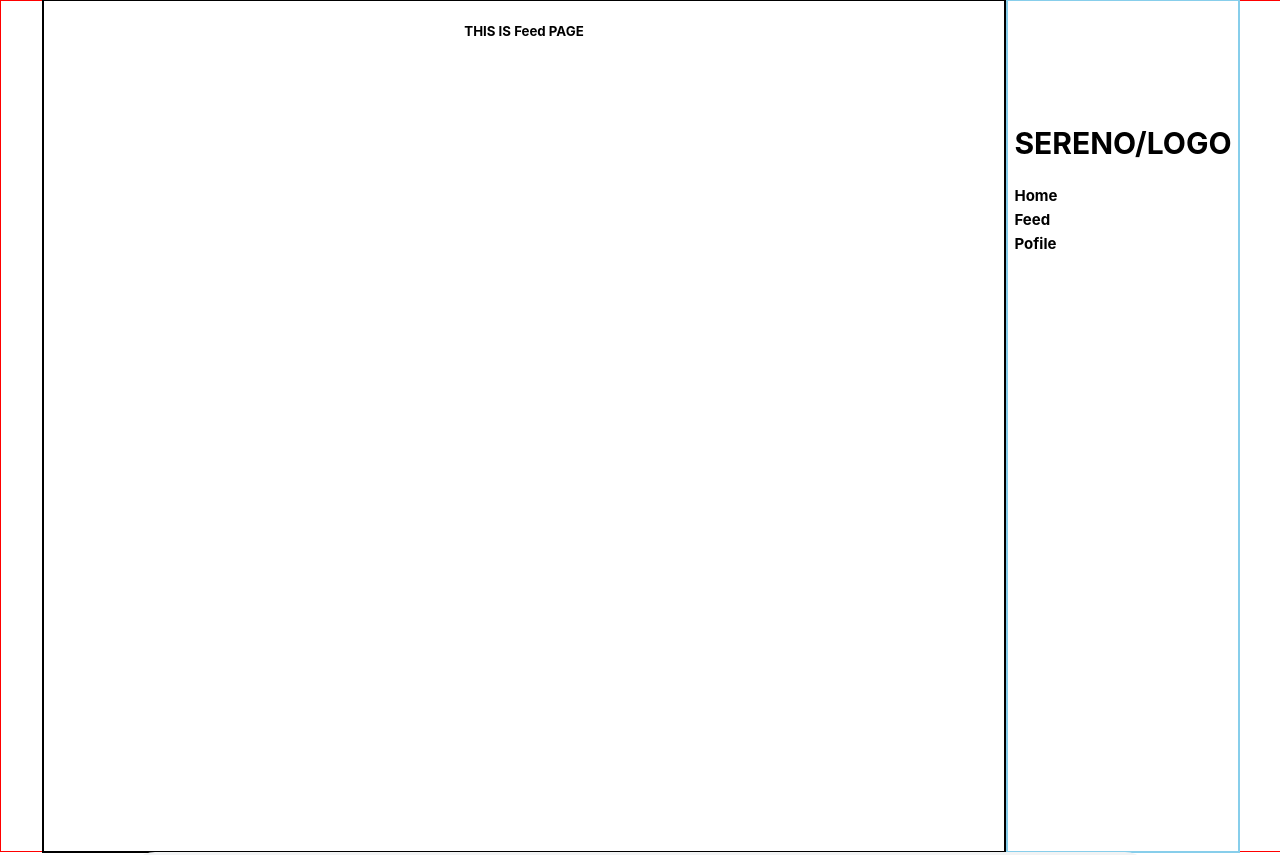
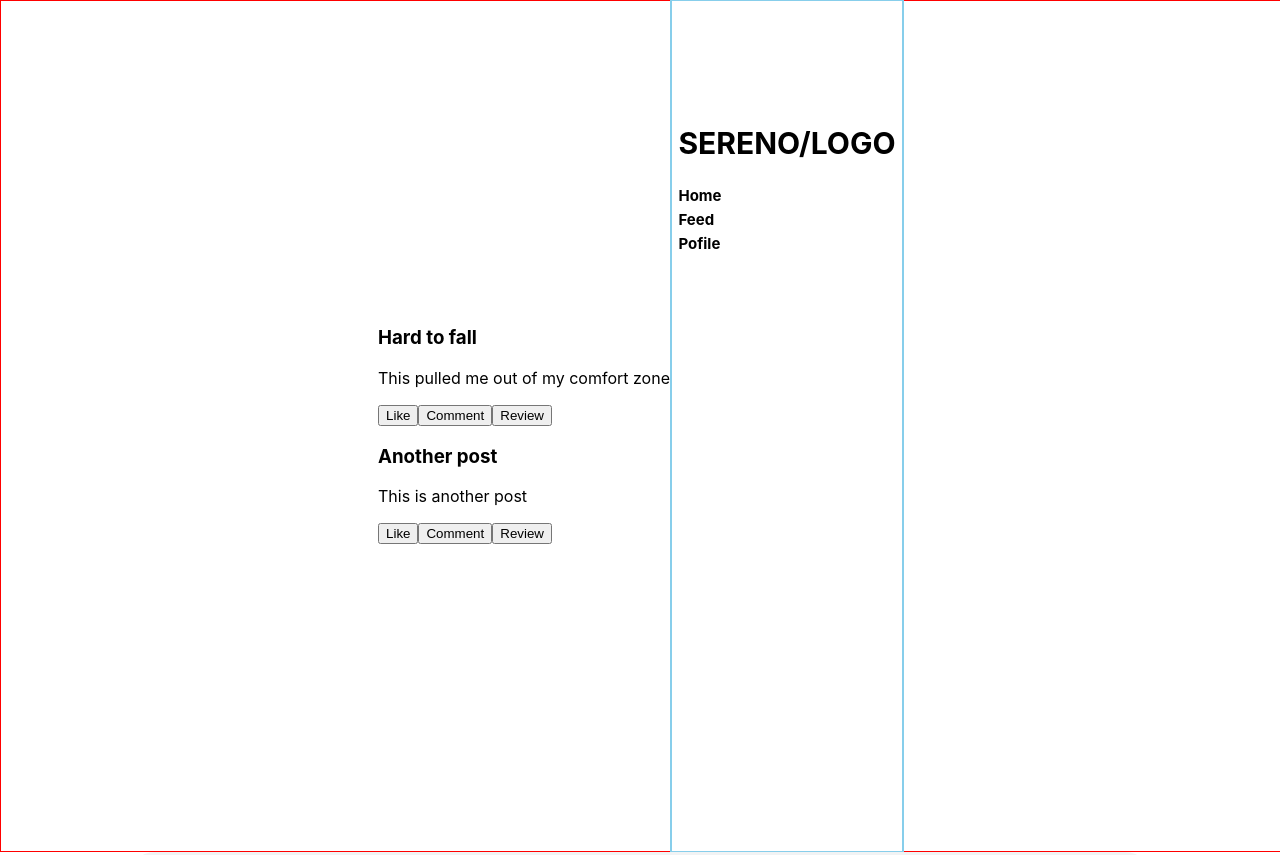
Before and after one commit to hniloy96/project-3-frontend, a React (Create React App) app: page /feed in a window 1280 px wide. Shown: the top 855 px of the page. Built offline with nearby package versions, Linux system fonts and the light colour scheme.

Commit message:
finished card for feed but I need to move to the feed page and take off home page" "

```diff
--- a/src/App.js
+++ b/src/App.js
@@ -1,33 +1,59 @@
 import './App.css';
-import React, {useState, useEffect} from 'react';
+import React, { useState } from 'react';
 import { Routes, Route } from 'react-router-dom';
 import ReactAudioPlayer from 'react-audio-player';
 import Home from './Pages/Home-page';
 import Profile from './Pages/Profile-page';
-import Feed from './Pages/Feed-page'
-
+import Feed from './Pages/Feed-page';
 import Nav from './Components/Nav';
+import Card from './Components/Card/Card';
 
 function App() {
+  const [posts, setPosts] = useState([
+    {
+      title: 'Hard to fall',
+      description: 'This pulled me out of my comfort zone',
+      likes: 0,
+      comments: []
+    }
+  ]);
+
+  function handleLike(index) {
+    const updatedPosts = [...posts];
+    updatedPosts[index].likes++;
+    setPosts(updatedPosts);
+  }
+
+  function handleComment(index, comment) {
+    const updatedPosts = [...posts];
+    updatedPosts[index].comments.push(comment);
+    setPosts(updatedPosts);
+  }
+
   return (
-    <div className='App'>
+    <div className="App">
       <div className="Side-bar">
-         <Routes>
+        <Routes>
           <Route path="/" element={<Home />} />
           <Route path="/feed" element={<Feed />} />
-
           <Route path="/profile" element={<Profile />} />
         </Routes>
         <div className="nav-bar">
           <Nav />
         </div>
-
       </div>
-      <audio className='player' controls/>
-
-
+      <audio className="player" controls />
+      <div className="app">
+        {posts.map((post, index) => (
+          <Card
+            key={index}
+            post={post}
+            onLike={() => handleLike(index)}
+            onComment={(comment) => handleComment(index, comment)}
+          />
+        ))}
+      </div>
     </div>
-
   );
 }
 
--- /dev/null
+++ b/src/Components/Card/Card.jsx
@@ -0,0 +1,29 @@
+import './style/card.css'
+import React from 'react';
+
+function Card({ post, onLike, onComment }) {
+  return (
+    <div className="card">
+      <div className="card-header">
+        <h3>{post.title}</h3>
+      </div>
+      <div className="card-body">
+        <p>{post.description}</p>
+      </div>
+      <div className="card-footer">
+        <button className="btn" onClick={onLike}>
+          Like
+        </button>
+        <button
+          className="btn"
+          onClick={() => onComment('Comment')}
+        >
+          Comment
+        </button>
+        <button className="btn">Review</button>
+      </div>
+    </div>
+  );
+}
+
+export default Card;
--- /dev/null
+++ b/src/Components/Card/index.js
@@ -0,0 +1,2 @@
+import Card from './Card';
+export default Card;
--- a/src/Pages/Feed-page.js
+++ b/src/Pages/Feed-page.js
@@ -1,12 +1,62 @@
-import React from "react";
-import './Feed-page.css'
+import React, { useState } from 'react';
+import Card from '../Components/Card/Card';
 
-function Feed (props) {
-    return (
-        <div className="Feed-content-container">
-            <h5>THIS IS Feed PAGE</h5>
-        </div>
-    )
+function Feed() {
+  const [posts, setPosts] = useState([
+    {
+      id: 1,
+      title: 'Hard to fall',
+      description: 'This pulled me out of my comfort zone',
+      likes: 0,
+      comments: []
+    },
+    {
+      id: 2,
+      title: 'Another post',
+      description: 'This is another post',
+      likes: 0,
+      comments: []
+    }
+  ]);
+
+  function handleLike(id) {
+    const updatedPosts = posts.map((post) => {
+      if (post.id === id) {
+        return {
+          ...post,
+          likes: post.likes + 1
+        };
+      }
+      return post;
+    });
+    setPosts(updatedPosts);
+  }
+
+  function handleComment(id, comment) {
+    const updatedPosts = posts.map((post) => {
+      if (post.id === id) {
+        return {
+          ...post,
+          comments: [...post.comments, comment]
+        };
+      }
+      return post;
+    });
+    setPosts(updatedPosts);
+  }
+
+  return (
+    <div>
+      {posts.map((post) => (
+        <Card
+          key={post.id}
+          post={post}
+          onLike={() => handleLike(post.id)}
+          onComment={(comment) => handleComment(post.id, comment)}
+        />
+      ))}
+    </div>
+  );
 }
 
-export default Feed
+export default Feed;
```
Also changed, not shown: src/Components/Card/style/card.css (added), 1 other file (tests, documents, lock files or other folders).
